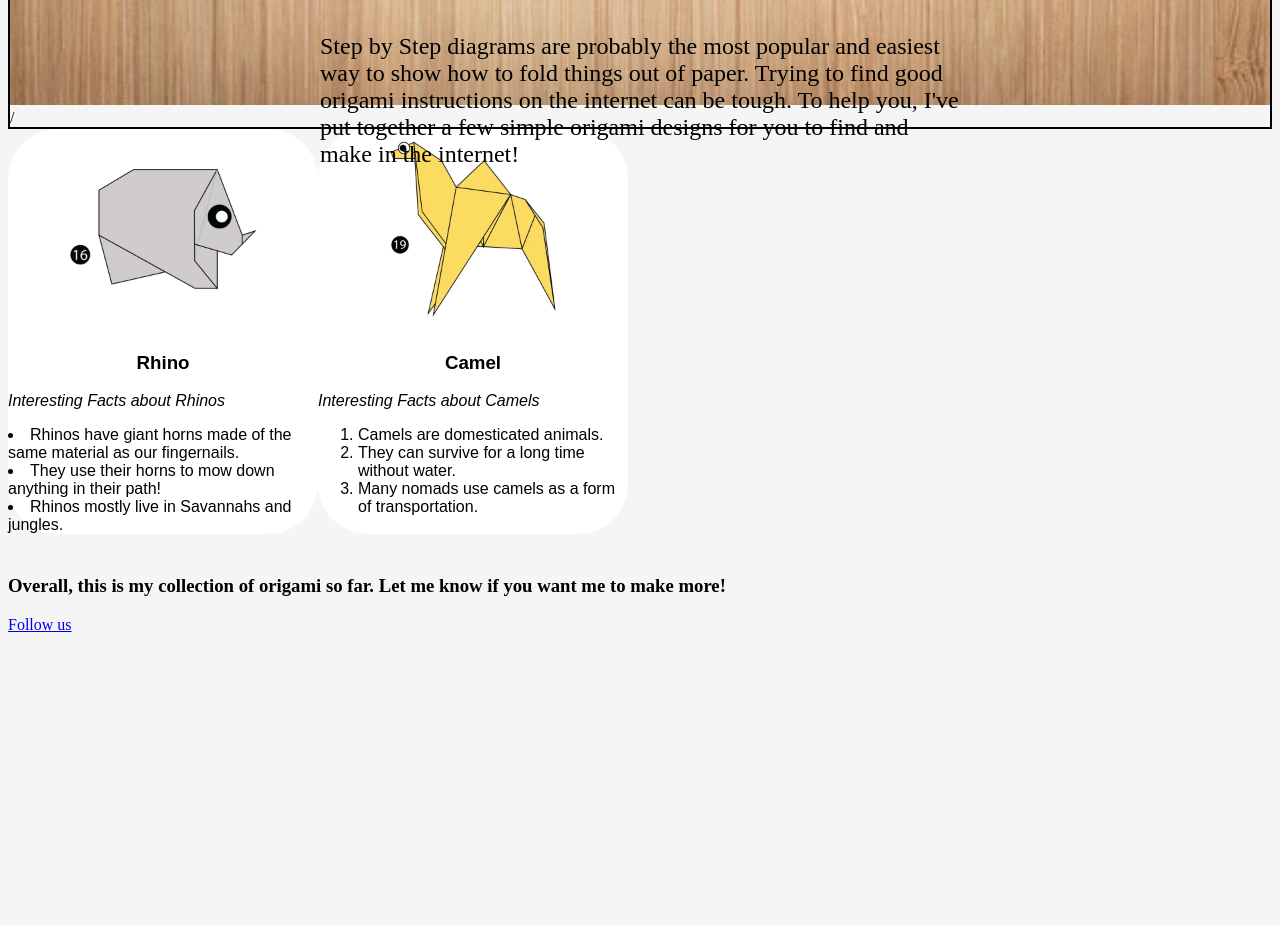
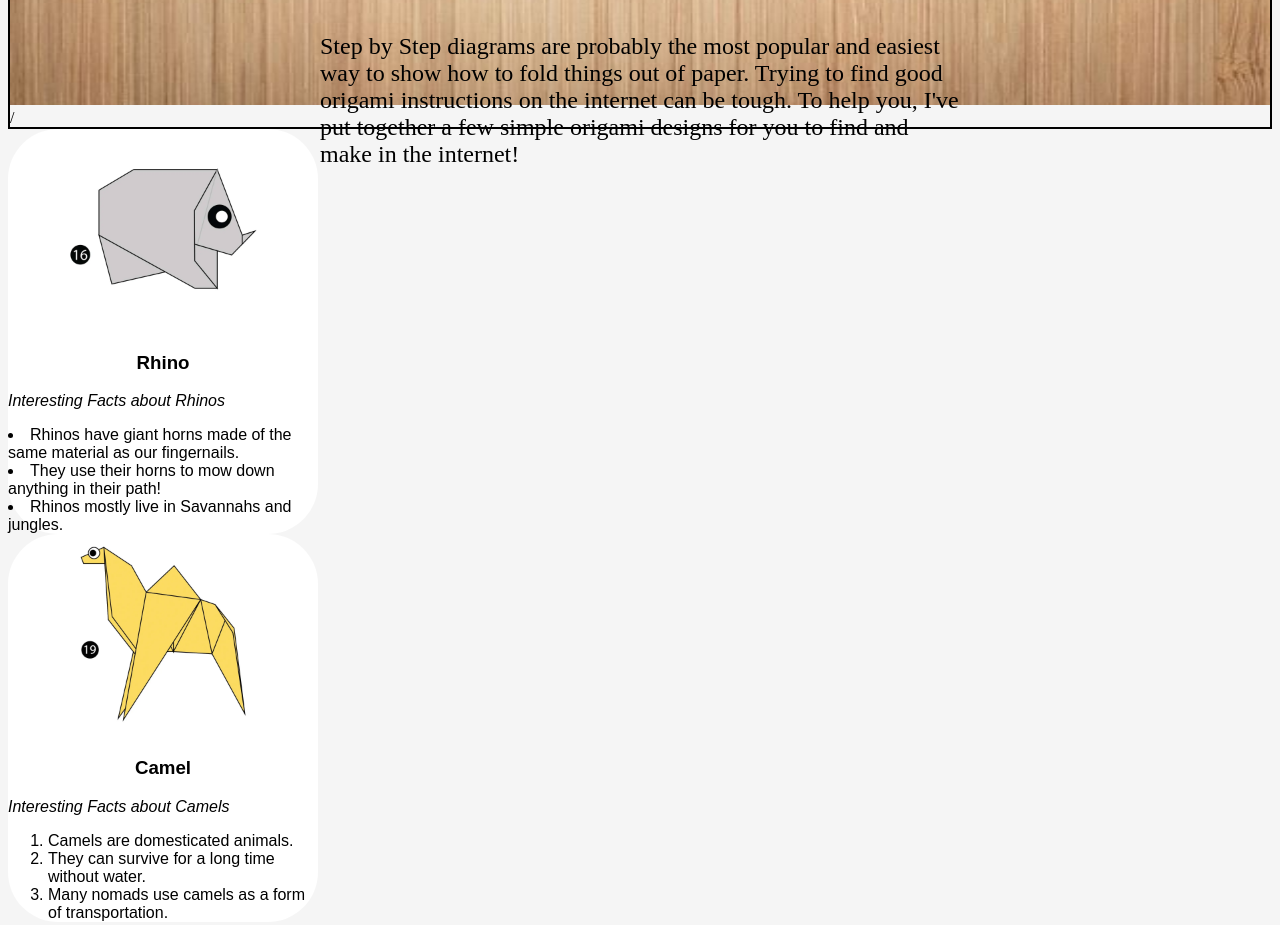
Before and after one commit to Praneshk12/Origami-Part-2---Project-50, a plain HTML site: page index.html in a window 1280 px wide. Shown: the part 500-1425 px from the top of the page. Before the commit the page ends 1142 px from the top, so only its background shows below. Drawn offline with Linux system fonts and the light colour scheme.

Commit message:
Add files via upload

```diff
--- a/index.html
+++ b/index.html
@@ -24,8 +24,7 @@
                 </div>
 
         </div>
-        <div class="grid">
-            <div class="Origami">
+        <div class="Origami">
             <center>
                 <a href="https://origami.me/rhino/"><img src="rhino.webp"width=200 height=200/></a>
                 <h3> Rhino</h3>
@@ -49,7 +48,7 @@
                     <li> Many nomads use camels as a form of transportation.</li>
                 </ol>
         </div>
-        </div>
+
         <div class="ending">
             <h3></br>
                 Overall, this is my collection of origami so far. Let me know if
--- a/style.css
+++ b/style.css
@@ -10,11 +10,6 @@
 body{
     background-color:whitesmoke;
 }
-.grid {
-    display: flex;
-    flex-wrap: wrap;
-}
-
 .gridimg{
     border: 2px solid black;
 }
```
